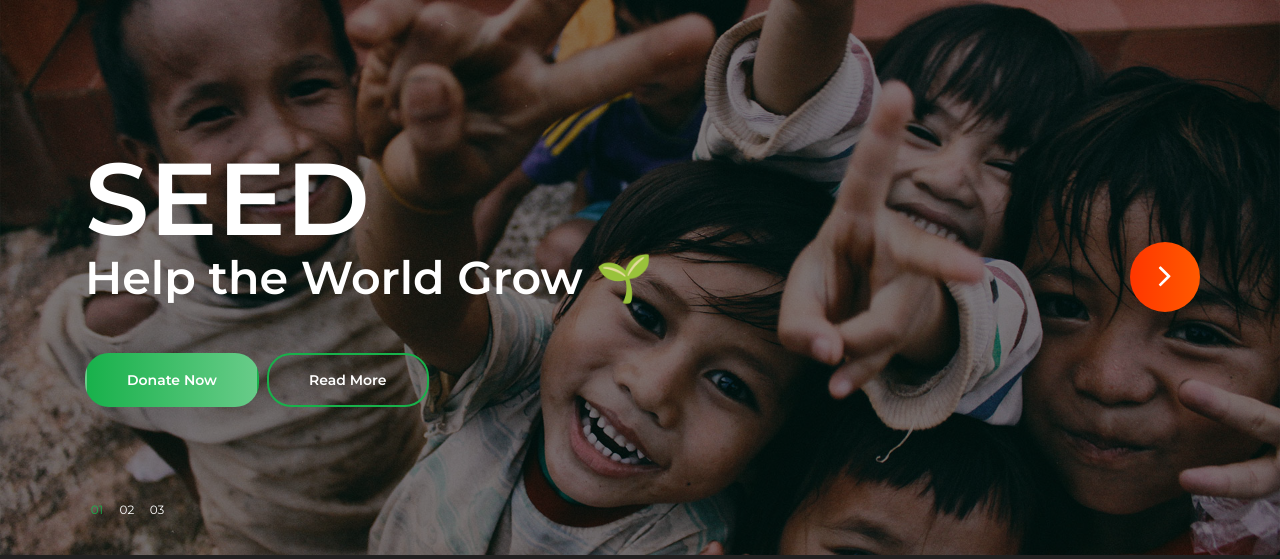
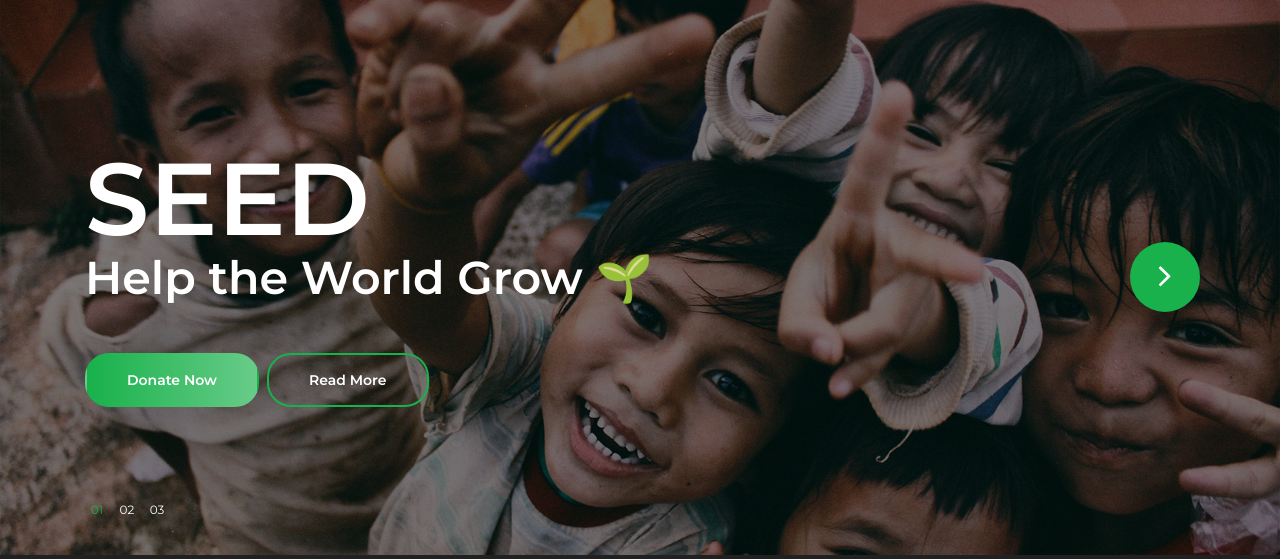
Before and after one commit to mctjames/NGO_Funding, a Node server app: page / in a window 1280 px wide. Shown: the part 149-708 px from the top of the page. Run offline with Node 20, Linux system fonts and the light colour scheme; some libraries are stand-ins or nearby versions; grey boxes are pictures that could not be loaded.

Commit message:
fixing color

```diff
--- a/public/js/custom.js
+++ b/public/js/custom.js
@@ -83,7 +83,7 @@
         size: 156,
         thickness: 3,
         fill: {
-            gradient: ["#ff5a00", "#ff3600"]
+            gradient: ["#18b14b", "#18b14b"]
         }
     }).on('circle-animation-progress', function(event, progress) {
         $(this).find('strong').html(Math.round(83 * progress) + '<i>%</i>');
@@ -95,7 +95,7 @@
         size: 156,
         thickness: 3,
         fill: {
-            gradient: ["#ff5a00", "#ff3600"]
+            gradient: ["#18b14b", "#18b14b"]
         }
     }).on('circle-animation-progress', function(event, progress) {
         $(this).find('strong').html(Math.round(100 * progress) + '<i>%</i>');
@@ -107,7 +107,7 @@
         size: 156,
         thickness: 3,
         fill: {
-            gradient: ["#ff5a00", "#ff3600"]
+            gradient: ["#18b14b", "#18b14b"]
         }
     }).on('circle-animation-progress', function(event, progress) {
         $(this).find('strong').html(Math.round(75 * progress) + '<i>%</i>');
@@ -119,7 +119,7 @@
         size: 156,
         thickness: 3,
         fill: {
-            gradient: ["#ff5a00", "#ff3600"]
+            gradient: ["#18b14b", "#18b14b"]
         }
     }).on('circle-animation-progress', function(event, progress) {
         $(this).find('strong').html(Math.round(65 * progress) + '<i>%</i>');
@@ -139,12 +139,12 @@
     // Bar Filler
     $('.featured-fund-raised-bar').barfiller({ barColor: '#ff5a00', duration: 1500 });
 
-    $('.fund-raised-bar-1').barfiller({ barColor: '#ff5a00', duration: 1500 });
-    $('.fund-raised-bar-2').barfiller({ barColor: '#ff5a00', duration: 1500 });
-    $('.fund-raised-bar-3').barfiller({ barColor: '#ff5a00', duration: 1500 });
-    $('.fund-raised-bar-4').barfiller({ barColor: '#ff5a00', duration: 1500 });
-    $('.fund-raised-bar-5').barfiller({ barColor: '#ff5a00', duration: 1500 });
-    $('.fund-raised-bar-6').barfiller({ barColor: '#ff5a00', duration: 1500 });
+    $('.fund-raised-bar-1').barfiller({ barColor: '#18b14b', duration: 1500 });
+    $('.fund-raised-bar-2').barfiller({ barColor: '#18b14b', duration: 1500 });
+    $('.fund-raised-bar-3').barfiller({ barColor: '#18b14b', duration: 1500 });
+    $('.fund-raised-bar-4').barfiller({ barColor: '#18b14b', duration: 1500 });
+    $('.fund-raised-bar-5').barfiller({ barColor: '#18b14b', duration: 1500 });
+    $('.fund-raised-bar-6').barfiller({ barColor: '#18b14b', duration: 1500 });
 
     // Load more
     let $container      = $('.portfolio-container');
--- a/public/stylesheets/style.css
+++ b/public/stylesheets/style.css
@@ -319,12 +319,12 @@ a:hover, a:active {
     height: 70px;
     margin-top: -35px;
     border-radius: 50%;
-    background: -moz-linear-gradient(180deg, rgba(255,90,0,1) 0%, rgba(255,54,0,1) 100%); /* ff3.6+ */
-    background: -webkit-gradient(linear, left top, right top, color-stop(0%, rgba(255,90,0,1)), color-stop(100%, rgba(1255,54,0,1))); /* safari4+,chrome */
-    background: -webkit-linear-gradient(180deg, rgba(255,90,0,1) 0%, rgba(255,54,0,1) 100%); /* safari5.1+,chrome10+ */
-    background: -o-linear-gradient(180deg, rgba(255,90,0,1) 0%, rgba(255,54,0,1) 100%); /* opera 11.10+ */
-    background: -ms-linear-gradient(180deg, rgba(255,90,0,1) 0%, rgba(255,54,0,1) 100%); /* ie10+ */
-    background: linear-gradient(270deg, rgba(255,90,0,1) 0%, rgba(255,54,0,1) 100%); /* w3c */
+    background: -moz-linear-gradient(180deg, rgba(24,177,75) 0%, rgba(24,177,75) 100%); /* ff3.6+ */
+    background: -webkit-gradient(linear, left top, right top, color-stop(0%, rgba(24,177,75)), color-stop(100%, rgba(124,177,75))); /* safari4+,chrome */
+    background: -webkit-linear-gradient(180deg, rgba(24,177,75) 0%, rgba(24,177,75) 100%); /* safari5.1+,chrome10+ */
+    background: -o-linear-gradient(180deg, rgba(24,177,75) 0%, rgba(24,177,75) 100%); /* opera 11.10+ */
+    background: -ms-linear-gradient(180deg, rgba(24,177,75) 0%, rgba(24,177,75) 100%); /* ie10+ */
+    background: linear-gradient(270deg, rgba(24,177,75) 0%, rgba(24,177,75) 100%); /* w3c */
     filter: progid:DXImageTransform.Microsoft.gradient( startColorstr='#18b14b', endColorstr='#ff3600',GradientType=1 ); /* ie6-9 */
     transition: all .35s;
 }
@@ -475,7 +475,7 @@ a:hover, a:active {
 .accordion-wrap .entry-title.active {
     border: 0;
     background: -moz-linear-gradient(180deg, #68cc89 0%, #18b14b 100%); /* ff3.6+ */
-    background: -webkit-gradient(linear, left top, right top, color-stop(0%, #68cc89 ), color-stop(100%, rgba(1255,54,0,1))); /* safari4+,chrome */
+    background: -webkit-gradient(linear, left top, right top, color-stop(0%, #68cc89 ), color-stop(100%, rgba(124,177,75))); /* safari4+,chrome */
     background: -webkit-linear-gradient(180deg, #68cc89  0%, #18b14b 100%); /* safari5.1+,chrome10+ */
     background: -o-linear-gradient(180deg, r#68cc89  0%, #18b14b 100%); /* opera 11.10+ */
     background: -ms-linear-gradient(180deg, #68cc89  0%, #18b14b 100%); /* ie10+ */
@@ -533,7 +533,7 @@ ul.tabs-nav .tab-nav {
 ul.tabs-nav .tab-nav.active {
     border: 0;
     background: -moz-linear-gradient(180deg, #68cc89 0%, #18b14b 100%); /* ff3.6+ */
-    background: -webkit-gradient(linear, left top, right top, color-stop(0%, #68cc89 ), color-stop(100%, rgba(1255,54,0,1))); /* safari4+,chrome */
+    background: -webkit-gradient(linear, left top, right top, color-stop(0%, #68cc89 ), color-stop(100%, rgba(124,177,75))); /* safari4+,chrome */
     background: -webkit-linear-gradient(180deg, #68cc89  0%, #18b14b 100%); /* safari5.1+,chrome10+ */
     background: -o-linear-gradient(180deg, r#68cc89  0%, #18b14b 100%); /* opera 11.10+ */
     background: -ms-linear-gradient(180deg, #68cc89  0%, #18b14b 100%); /* ie10+ */
@@ -643,7 +643,7 @@ ul.tabs-nav .tab-nav.active {
 .icon-box.active {
     border: 0;
     background: -moz-linear-gradient(180deg, #68cc89 0%, #18b14b 100%); /* ff3.6+ */
-    background: -webkit-gradient(linear, left top, right top, color-stop(0%, #68cc89 ), color-stop(100%, rgba(1255,54,0,1))); /* safari4+,chrome */
+    background: -webkit-gradient(linear, left top, right top, color-stop(0%, #68cc89 ), color-stop(100%, rgba(124,177,75))); /* safari4+,chrome */
     background: -webkit-linear-gradient(180deg, #68cc89  0%, #18b14b 100%); /* safari5.1+,chrome10+ */
     background: -o-linear-gradient(180deg, r#68cc89  0%, #18b14b 100%); /* opera 11.10+ */
     background: -ms-linear-gradient(180deg, #68cc89  0%, #18b14b 100%); /* ie10+ */
@@ -1053,7 +1053,7 @@ ul.tabs-nav .tab-nav.active {
     margin-top: -10px;
     border-radius: 50%;
     background: -moz-linear-gradient(180deg, #68cc89 0%, #18b14b 100%); /* ff3.6+ */
-    background: -webkit-gradient(linear, left top, right top, color-stop(0%, #68cc89 ), color-stop(100%, rgba(1255,54,0,1))); /* safari4+,chrome */
+    background: -webkit-gradient(linear, left top, right top, color-stop(0%, #68cc89 ), color-stop(100%, rgba(124,177,75))); /* safari4+,chrome */
     background: -webkit-linear-gradient(180deg, #68cc89  0%, #18b14b 100%); /* safari5.1+,chrome10+ */
     background: -o-linear-gradient(180deg, r#68cc89  0%, #18b14b 100%); /* opera 11.10+ */
     background: -ms-linear-gradient(180deg, #68cc89  0%, #18b14b 100%); /* ie10+ */
```
Also changed, not shown: public/js/circle-progress.min.js, public/js/jquery.barfiller.js.
